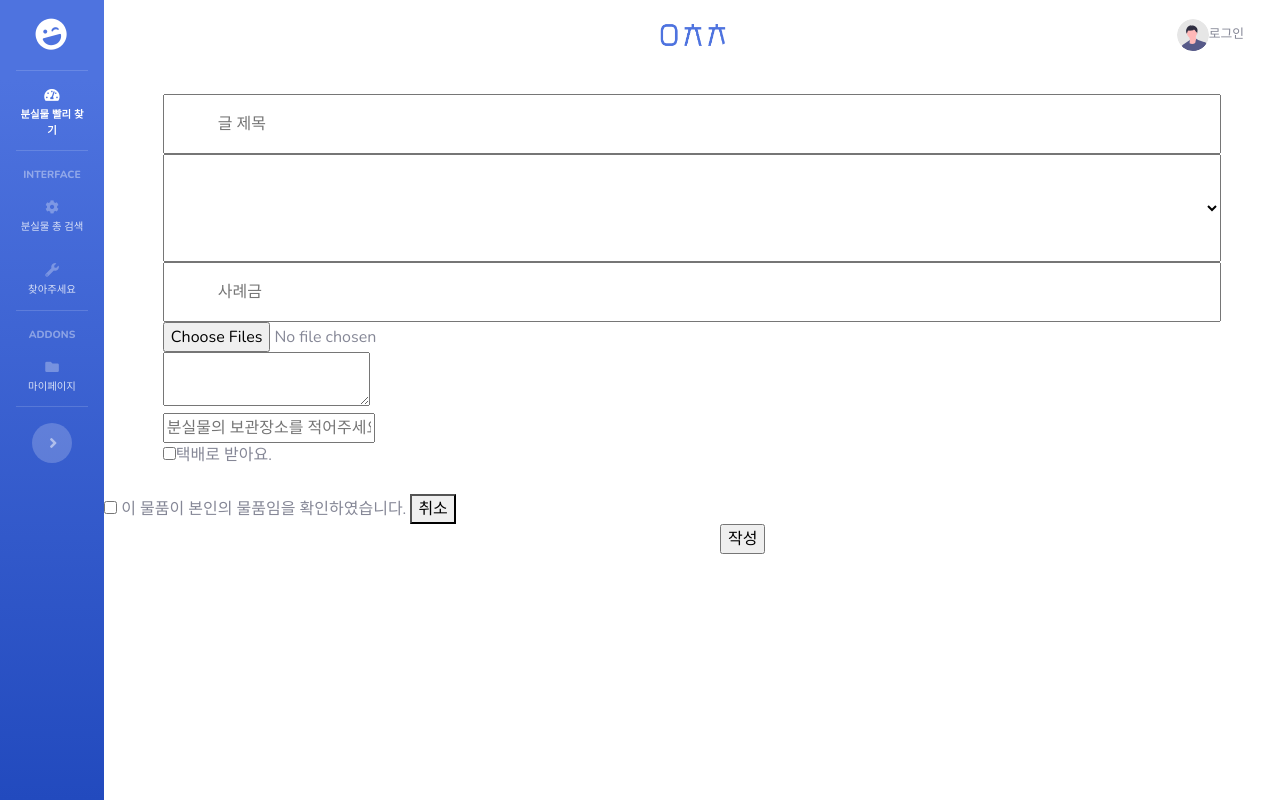
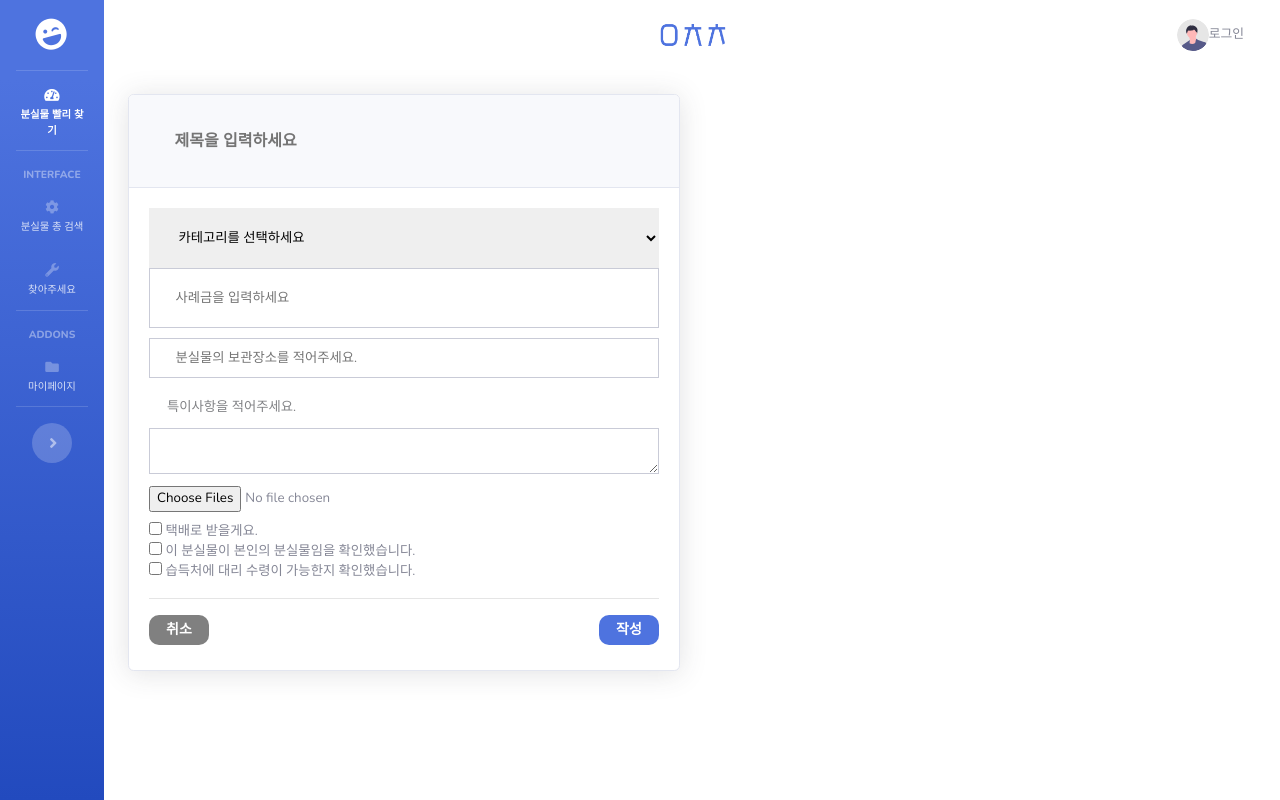
Before and after one commit to JHYUNN-LEE/ACHACHA_PROJECT, a Django app: page /acha_money/post/ in a window 1280 px wide. Run offline with Django 3.2, Linux system fonts and the light colour scheme; some libraries are stand-ins or nearby versions.

Commit message:
acha money > post css

```diff
--- a/achacha_django/static/acha_money/css/post.css
+++ b/achacha_django/static/acha_money/css/post.css
@@ -1,64 +1,81 @@
-.posts{
-    margin: 0 5%;
-    height: 400px;
-    /*border: 1px solid cadetblue;*/
-    background-color: white;
-}
-
-.title-wrap {
-    height: 60px;
+.container-fluid{
+    font-size: 10pt;
 }
 
 .title {
     width: 100%;
     height: 60px;
     padding: 0 5%;
-}
-
-.category-wrap {
-    /*height: 60px;*/
+    background-color: transparent;
+    border: none;
+    color: #4e73df;
+    font-weight: bold;
+    font-size: 12pt;
 }
 
 .category {
     width: 100%;
-    /*height: 60px;*/
-}
+    height: 60px;
+    padding: 0 5%;
+    border: none !important;
 
-select {
-    height: 100px;
-    padding: 5% 0;
-    line-height: 100px;:
 }
 
 select option:first-child {
     color: lightgray;
 }
 
-.cost-wrap {
+.cost {
     height: 60px;
+    border: 1px solid #c9cbd7;
+    width: 100%;
+    padding: 0 5%;
+    margin-bottom: 10px;
 }
 
-.cost {
-    height: 60px;
+.content-wrap{
+    padding: 0 18px;
+    margin: 10px 0;
+    color: #818285;
+}
+.content {
+    width: 100%;
+    border: 1px solid #c9cbd7;
+    margin-bottom: 5px;
+
+}
+.get_place{
+    height: 40px;
+    border: 1px solid #c9cbd7;
     width: 100%;
     padding: 0 5%;
+    margin-bottom: 10px;
+}
+.img-wrap{
+    margin-bottom: 10px;
 }
 
-.context {
-    height: 100px;
-    width: 100%;
-    padding: 0 5%;
-    margin: 5% 0;
+a > button{
+    display: inline;
+    background-color: grey;
+    color: white;
+    height: 30px;
+    border: none;
+    font-size: 14px;
+    font-weight: bold;
+    width: 60px;
+    border-radius: 10px;
+    margin-bottom: 5px;
 }
-
-.cancel {
-    position: relative;
-    left: 250px;
-    top: 30px;
+.submit{
+    float: right;
+    background-color: #4e73df;
+    color: white;
+    height: 30px;
+    border: none;
+    font-size: 14px;
+    font-weight: bold;
+    width: 60px;
+    border-radius: 10px;
+    margin-bottom: 5px;
 }
-
-.submit {
-    position: relative;
-    left: 260px;
-    top: 30px;
-}
--- a/achacha_django/templates/acha_money/post.html
+++ b/achacha_django/templates/acha_money/post.html
@@ -11,12 +11,15 @@
 </head>
 <body>
 {% block content %}
+<div class="container-fluid">
     <form method="post" action="{% url 'post' %}" enctype="multipart/form-data"> {% csrf_token %}
-            <div class="posts">
-                <div class="title-wrap">
-                    <input class="title" type="text" name="title" placeholder="글 제목">
+        <div class="row">
+            <div class="col-lg-6">
+                <div class="card shadow mb-4">
+                    <div class="card-header py-3">
+                        <input class="title" type="text" name="title" placeholder="제목을 입력하세요">
                     </div>
-                <div class="category-wrap">
+                    <div class="card-body">
                         <select class="category" name="category">
                             <option value="" disabled selected>카테고리를 선택하세요</option>
                             <option value="가방">가방</option>
@@ -34,33 +37,38 @@
                             <option value="휴대폰">휴대폰</option>
                             <option value="기타&산업용품">기타&산업용품</option>
                         </select>
+                        <div>
+                            <input class="cost" type="text" name="cost" placeholder="사례금을 입력하세요">
                         </div>
-
-                <div class="cost-wrap">
-                    <input class="cost" type="text" name="cost" placeholder="사례금">
+                        <div class="get_place-wrap">
+                            <input class="get_place" type="text" name="get_place" placeholder="분실물의 보관장소를 적어주세요.">
                         </div>
+                        <div class="content-wrap">
+                            특이사항을 적어주세요.
+                            </div>
+                        <textarea class="content" name="content">
+                        </textarea>
                         <div class="img-wrap">
                             <input class="img" type="file" name="img_src" multiple>
                         </div>
-                <textarea class="content" name="content">
-                </textarea>
+                        <div class="parcel-wrap">
+                            <input type="checkbox" name="parcel" value="가능"> 택배로 받을게요.
+                        </div>
+                        <input type="checkbox" name="deal" value="seller"> 이 분실물이 본인의 분실물임을 확인했습니다.
+                        <br>
+                        <input type="checkbox"> 습득처에 대리 수령이 가능한지 확인했습니다.
+                        <br>
+                        <hr>
 
-                <div class="get_place-wrap">
-                    <input class="get_place" type="text" name="get_place" placeholder="분실물의 보관장소를 적어주세요.">
-                </div>
+                            <a href="{% url 'acha_money' %}"><button>취소</button></a>
+                            <input type="submit" value="작성" class="submit">
 
-                <div class="parcel-wrap">
-                    <input type="checkbox" name="parcel" value="가능">택배로 받아요.
                     </div>
                 </div>
-
-
-            <input type="checkbox" name="deal" value="seller"> 이 물품이 본인의 물품임을 확인하였습니다.
-
-            {% comment %} <input type="button" value="취소" class="cancel" onclick="{% url 'acha_money' %}"> {% endcomment %}
-            <a href="{% url 'acha_money' %}"><button>취소</button></a>
-            <input type="submit" value="작성" class="submit">
+            </div>
+        </div>
     </form>
+</div>
 {% endblock %}
 </body>
 </html>
```
Also changed, not shown: achacha_django/templates/fast_search/2-1_result.html (renamed from achacha_django/templates/fast_search/2-1.result.html). Lines whose indentation alone changed are shown as unchanged.
